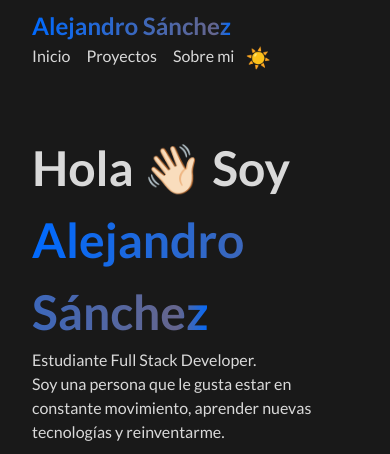
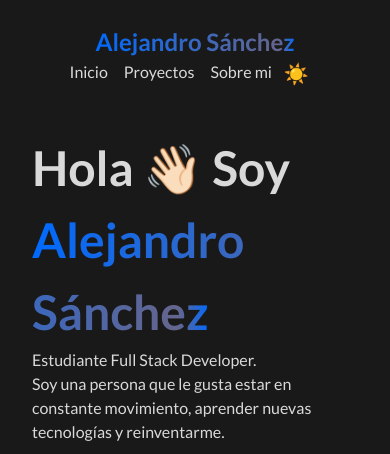
Before and after one commit to Asanchez90/Portfolio, a website built with Vite: page index.html in a window 390 px wide. Shown: the top 454 px of the page. Built offline with nearby package versions, Linux system fonts and the light colour scheme.

Commit message:
cambios en el nav-movil-home

```diff
--- a/Components/Header/Header.css
+++ b/Components/Header/Header.css
@@ -42,3 +42,27 @@ header button {
   border: none;
   transform: scale(1.5);
 }
+
+@media screen and (max-width: 620px) {
+
+    header > nav > ul{
+        display: flex;
+        height: 100%;
+        list-style: none;
+        align-items: center;
+        gap: 16px;
+        margin-right: 16px;
+        cursor: pointer;
+        justify-content: center;
+    }
+    header > nav {
+        display: flex;
+        flex-wrap: wrap;
+        justify-content: space-between;
+        height: 100%;
+        align-items: center;
+        justify-content: center;
+        padding: 16px;
+    }
+
+    }
```
